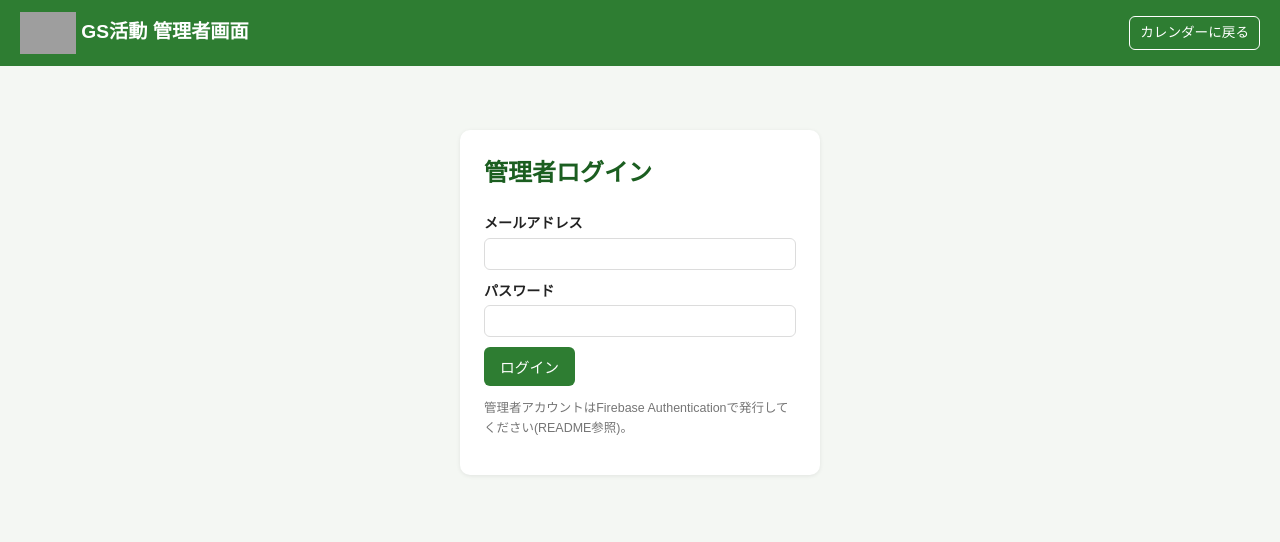
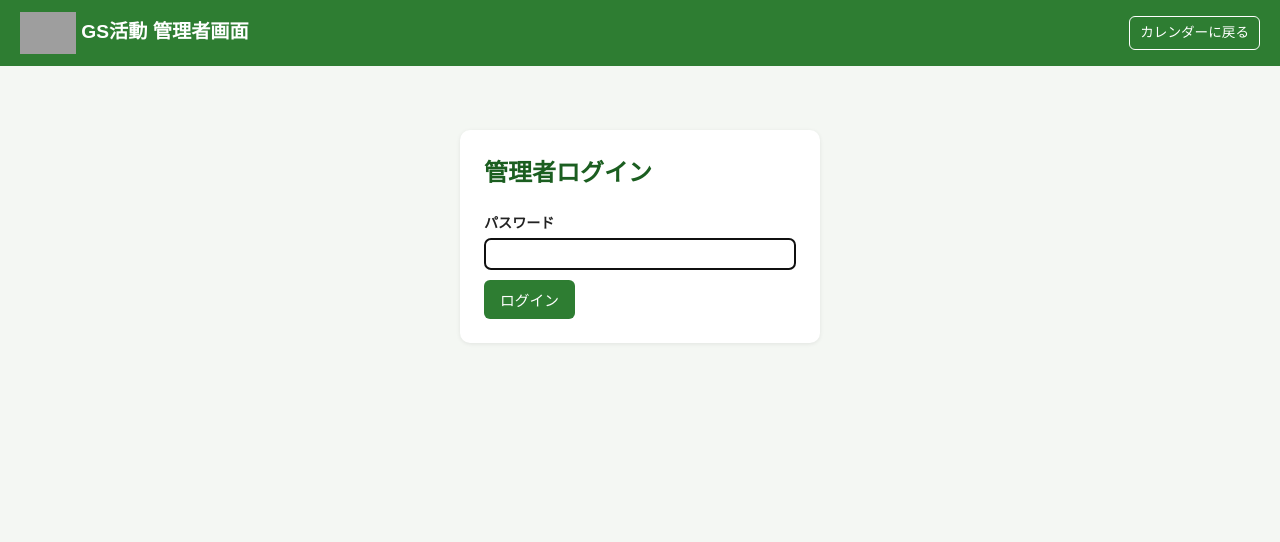
Before and after one commit to hwatanabe829-lang/niiza-gs-app, a plain HTML site: page admin.html in a window 1280 px wide. Drawn offline with nearby package versions, Linux system fonts and the light colour scheme; grey boxes are pictures that could not be loaded.

Commit message:
Admin login: password only, email fixed in code
Co-Authored-By: Claude Sonnet 4.6 <noreply@anthropic.com>

```diff
--- a/admin.html
+++ b/admin.html
@@ -22,17 +22,12 @@
     <h2>管理者ログイン</h2>
     <form id="loginForm">
       <div class="field">
-        <label for="loginEmail">メールアドレス</label>
-        <input type="email" id="loginEmail" required>
-      </div>
-      <div class="field">
         <label for="loginPassword">パスワード</label>
-        <input type="password" id="loginPassword" required>
+        <input type="password" id="loginPassword" required autofocus>
       </div>
       <button type="submit" class="btn">ログイン</button>
       <p class="error-msg hidden" id="loginError"></p>
     </form>
-    <p class="help-text">管理者アカウントはFirebase Authenticationで発行してください(README参照)。</p>
   </div>
 
   <!-- 管理パネル -->
--- a/js/admin.js
+++ b/js/admin.js
@@ -96,7 +96,7 @@ loginForm.addEventListener("submit", async (e) => {
   try {
     await signInWithEmailAndPassword(
       auth,
-      document.getElementById("loginEmail").value,
+      "hwatanabe829@gmail.com",
       document.getElementById("loginPassword").value
     );
   } catch (err) {
```
